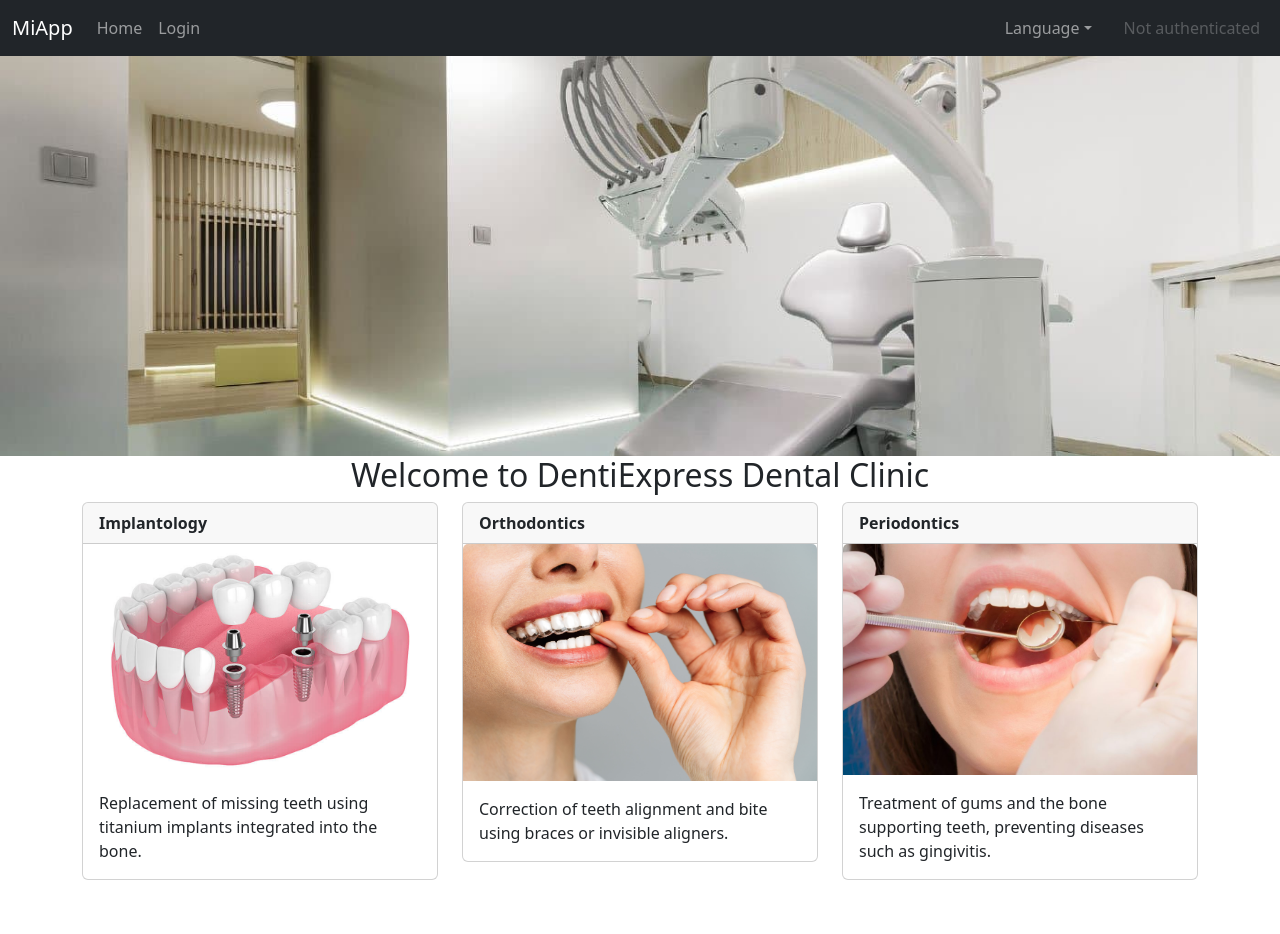
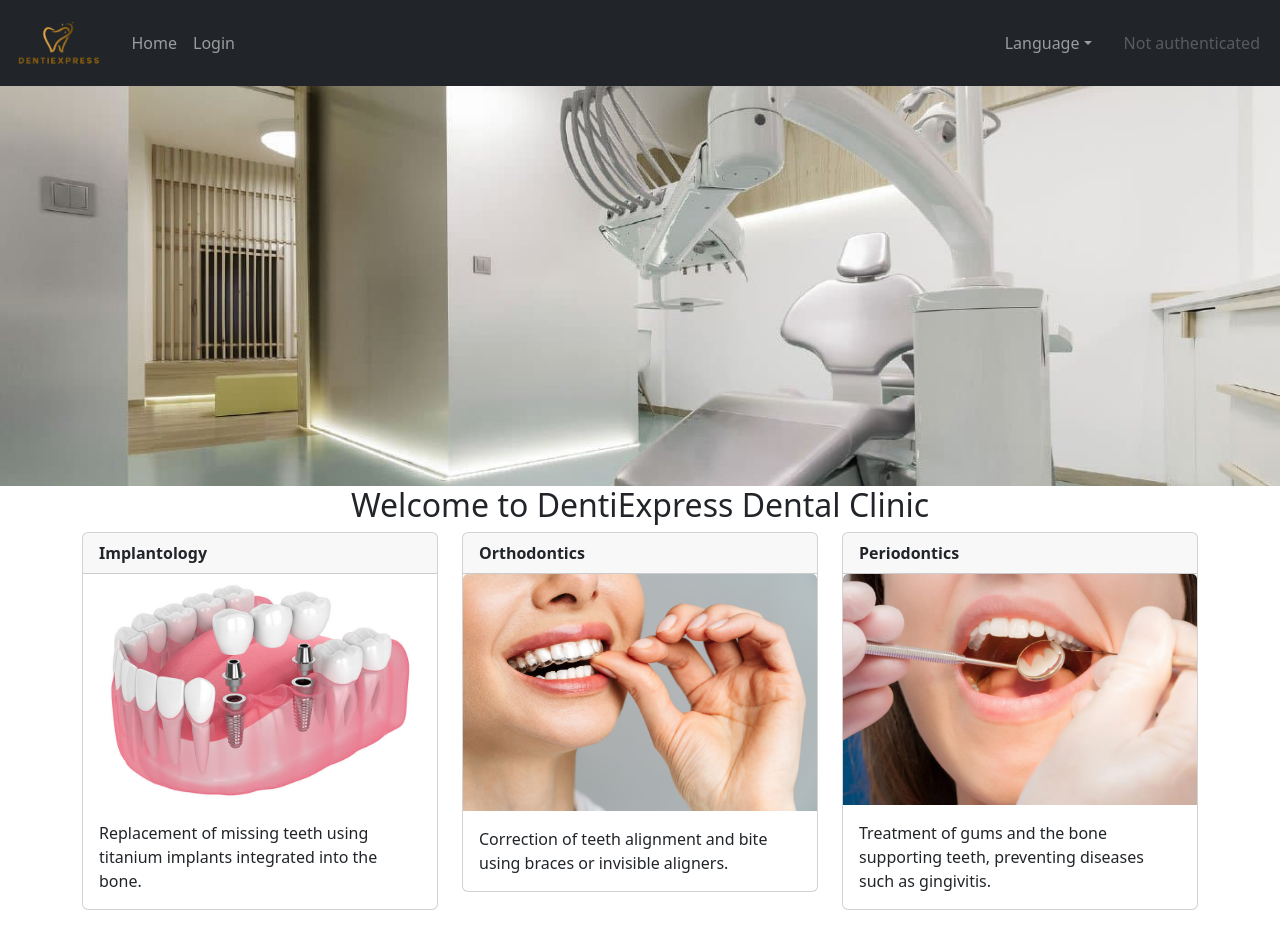
Before and after one commit to josemanuelua/DENTIEXPRESS, a React (Vite) app: page /perfil in a window 1280 px wide. Before the commit the page ends 904 px from the top, so only its background shows below. Built offline with nearby package versions, Linux system fonts and the light colour scheme; no server answers.

Commit message:
navbar modificado

```diff
--- a/src/components/Navbar/Navbar.tsx
+++ b/src/components/Navbar/Navbar.tsx
@@ -33,7 +33,12 @@ const Navbar: React.FC = () => {
   return (
     <BootstrapNavbar bg="dark" variant="dark" expand="lg" sticky="top">
       <Container fluid>
-        <BootstrapNavbar.Brand as={Link} to="/">MiApp</BootstrapNavbar.Brand>
+        <BootstrapNavbar.Brand as={Link} to="/"><img
+    src={`${import.meta.env.VITE_APP_BASE_URL}assets/logo.png`}
+    alt="Logo"
+    height="60"
+    className="d-inline-block align-top"
+  /></BootstrapNavbar.Brand>
         <BootstrapNavbar.Toggle aria-controls="basic-navbar-nav" className="p-0" />
         <BootstrapNavbar.Collapse id="basic-navbar-nav">
           <Nav className="me-auto">
```
